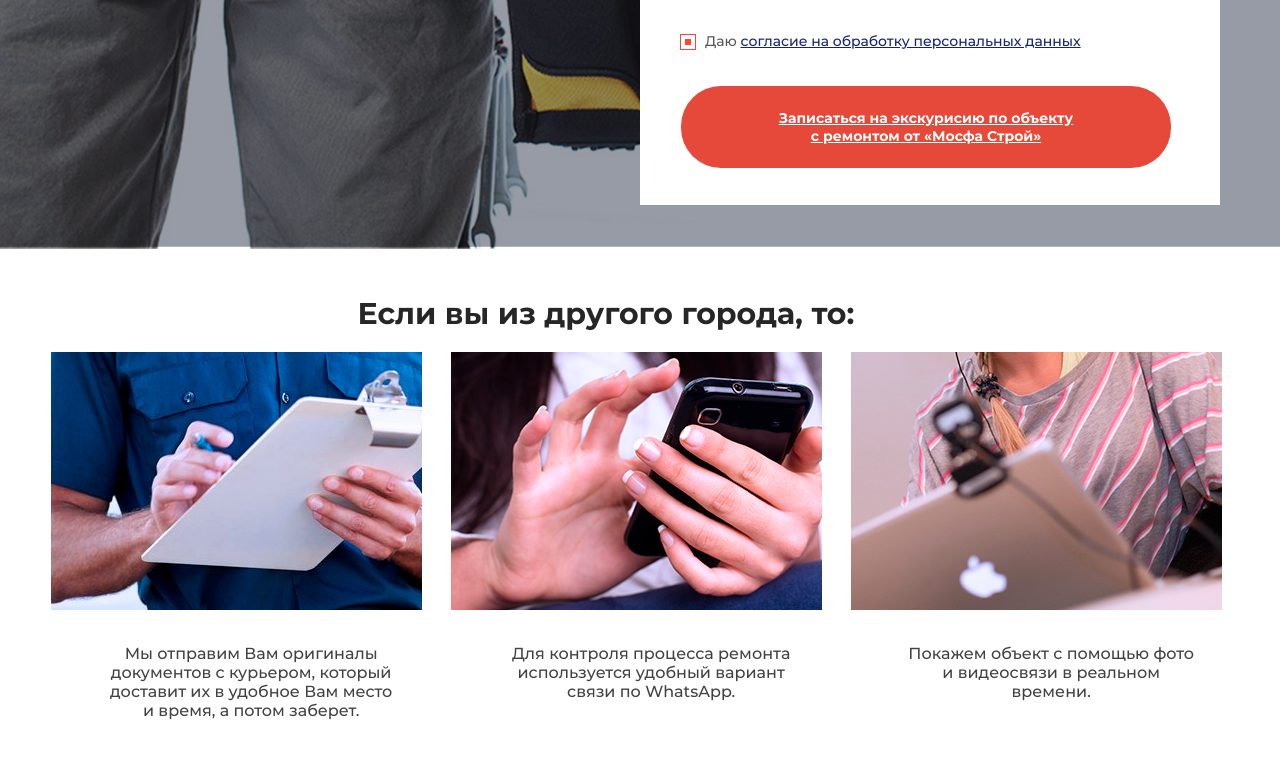
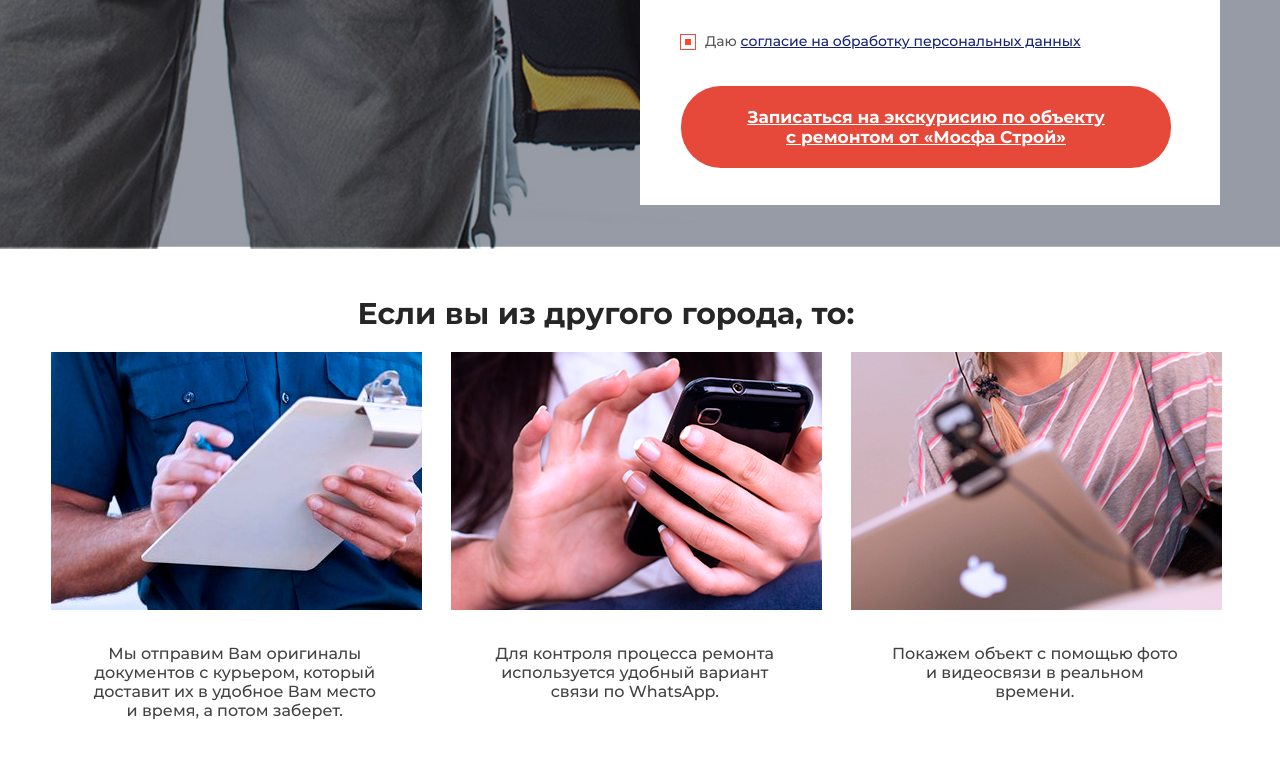
Before and after one commit to DianaPogosyan/Mosfa, a plain HTML site: page index.html in a window 1280 px wide. Shown: the part 825-1583 px from the top of the page. Drawn offline with nearby package versions, Linux system fonts and the light colour scheme; a script that the page names is missing; files whose address does not match are found by name.

Commit message:
correct-style-media

```diff
--- a/css/style.css
+++ b/css/style.css
@@ -192,8 +192,8 @@ h1 {
 
 }
 .option__communication p {
-    width: 90%;
-    margin-left: 5%;
+    width: 80%;
+    margin-left: 10%;
 }
 
 .excursion__h1 {
@@ -348,6 +348,10 @@ h1 {
  .option__title {
      margin-left: 15%;
  }
+ .option__communication p {
+    width: 60%;
+    margin-left: 20%;
+}
 
  }
 
@@ -446,7 +450,7 @@ h1 {
 
      .form__button {
          font-family: 'Montserrat-bold';
-         font-size: 14px;
+         font-size: 17px;
          background-color: #e64839;
          border: none;
          border-radius: 40px;
@@ -460,6 +464,7 @@ h1 {
      }
      .option__title {
          margin-top: 20px;
+         left: 0;
      }
 
 
@@ -609,9 +614,9 @@ h1 {
  .option__communication p {
      position: absolute;
      width: 295px;
-     left: 35px;
+     left: 10%;
      margin-top: 30px;
-
+     margin-left: 0;
  }
 
 
```
